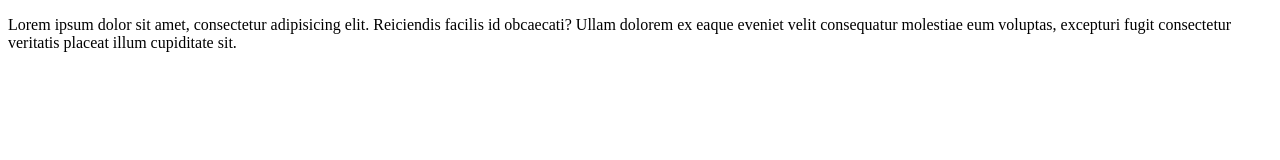
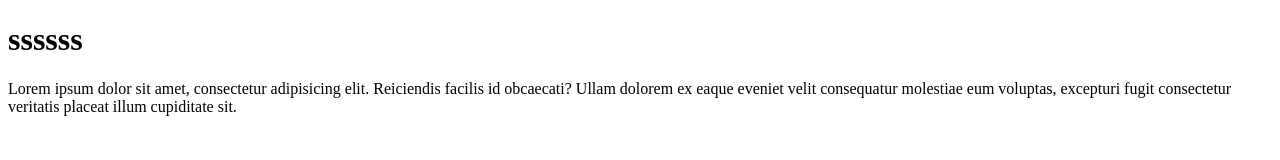
Before and after one commit to HSC98/seungcheol, a plain HTML site: page index.html in a window 1280 px wide. Drawn offline with Linux system fonts and the light colour scheme.

Commit message:
1차 수정

```diff
--- a/index.html
+++ b/index.html
@@ -6,6 +6,7 @@
     <title>Document</title>
 </head>
 <body>
+    <h1>ssssss</h1>
     <p>Lorem ipsum dolor sit amet, consectetur adipisicing elit. Reiciendis facilis id obcaecati? Ullam dolorem ex eaque eveniet velit consequatur molestiae eum voluptas, excepturi fugit consectetur veritatis placeat illum cupiditate sit.</p>
 </body>
 </html>
```
